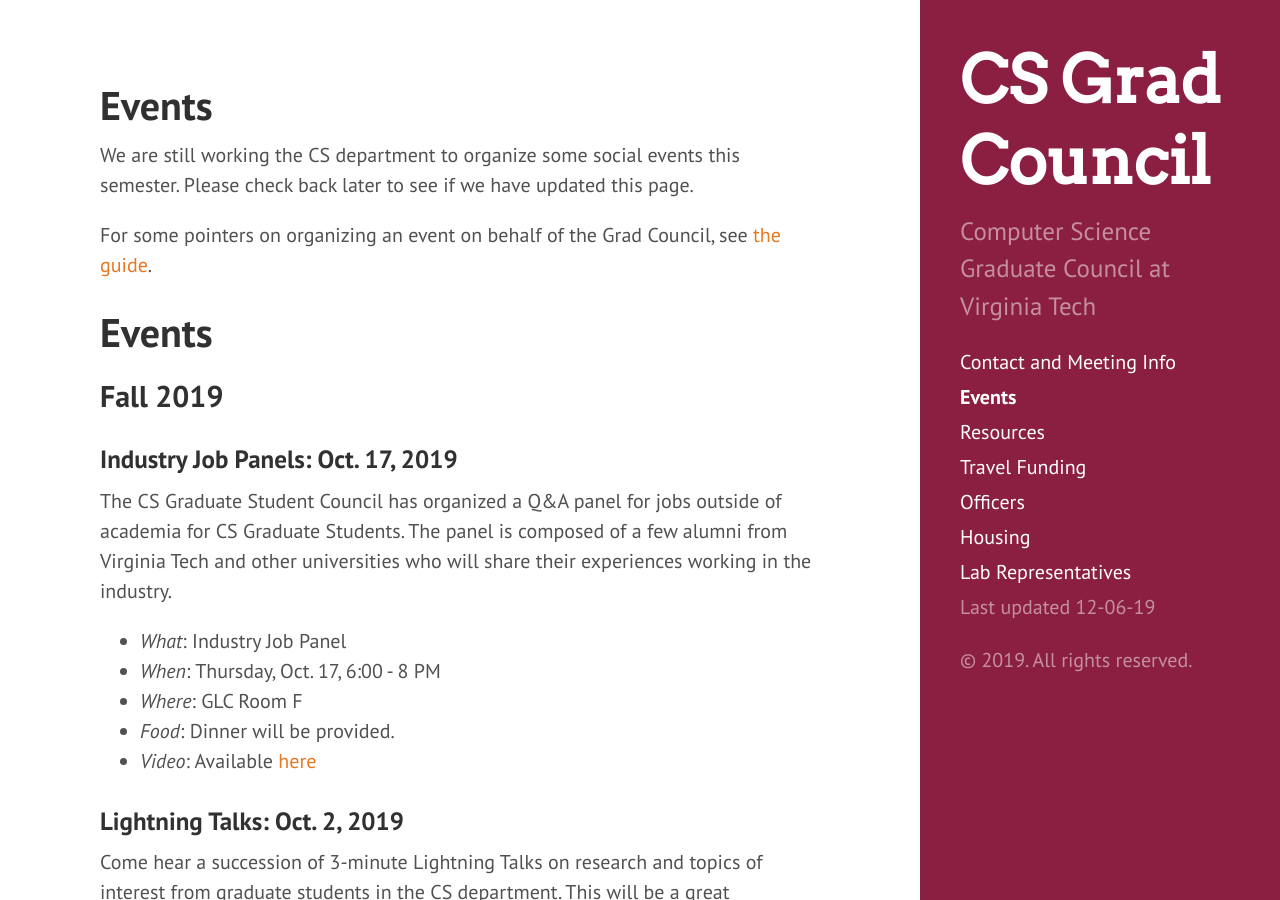
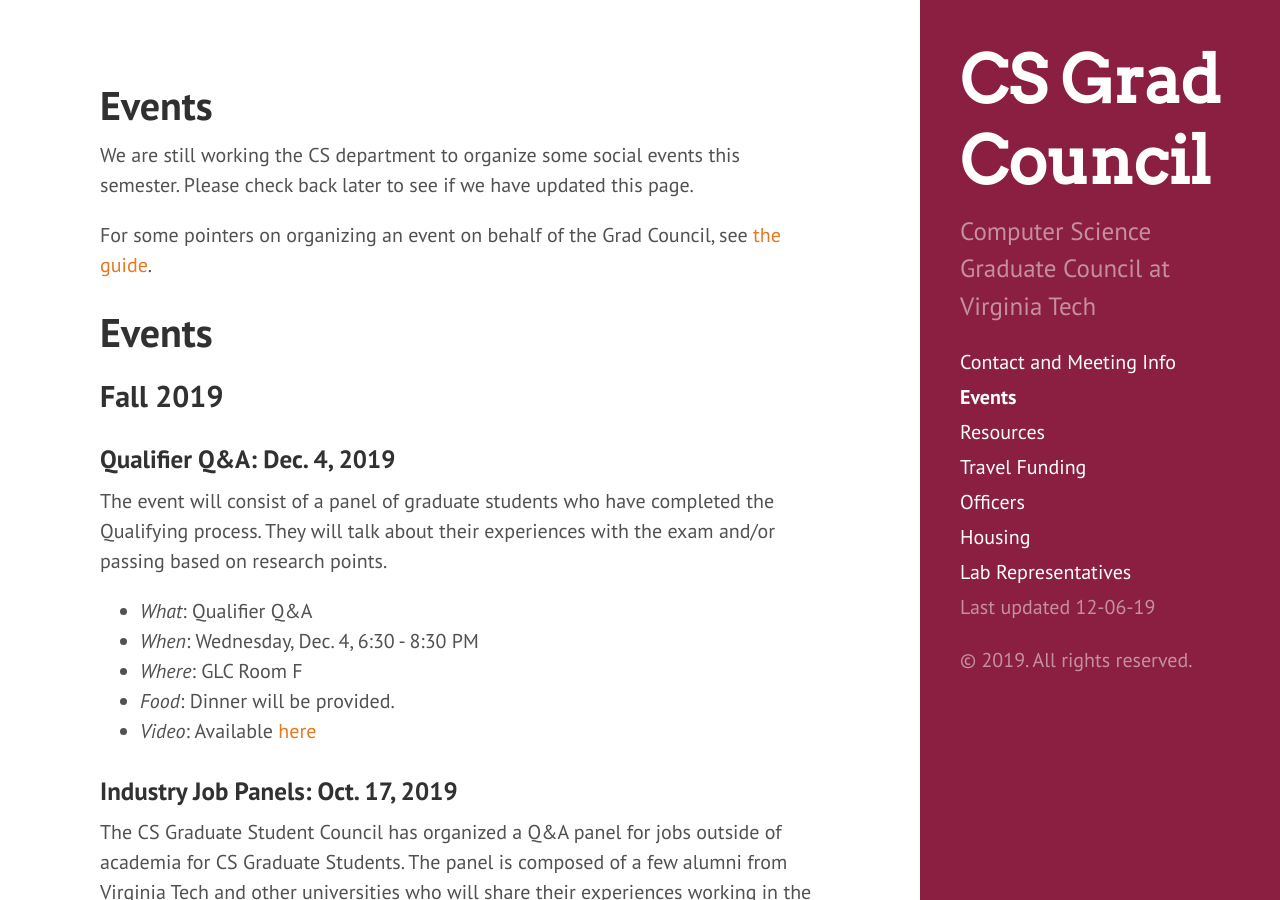
Before and after one commit to CSGraduateCouncil-VirginiaTech/csgc-website, a Jekyll site: the page built from csgc-jekyll-src/events.md, in a window 1280 px wide and 900 px high. Built offline with Jekyll 4.4.1, drawn with Linux system fonts in a browser that asks for light colours.

Commit message:
Update events.md
Added the Qualifier Q&A information into the events page

```diff
--- a/csgc-jekyll-src/events.md
+++ b/csgc-jekyll-src/events.md
@@ -11,6 +11,17 @@
 # Events
 
 ## Fall 2019
+
+### Qualifier Q&A: Dec. 4, 2019
+
+The event will consist of a panel of graduate students who have completed the Qualifying process.
+They will talk about their experiences with the exam and/or passing based on research points.
+
+- *What*: Qualifier Q&A
+- *When*: Wednesday, Dec. 4, 6:30 - 8:30 PM
+- *Where*: GLC Room F
+- *Food*: Dinner will be provided.
+- *Video*: Available [here](https://drive.google.com/file/d/1Ak-BGHjSiHT8IS5q84GfhVdyKlPQu4TD/view?usp=sharing)
 
 ### Industry Job Panels: Oct. 17, 2019
 
```
